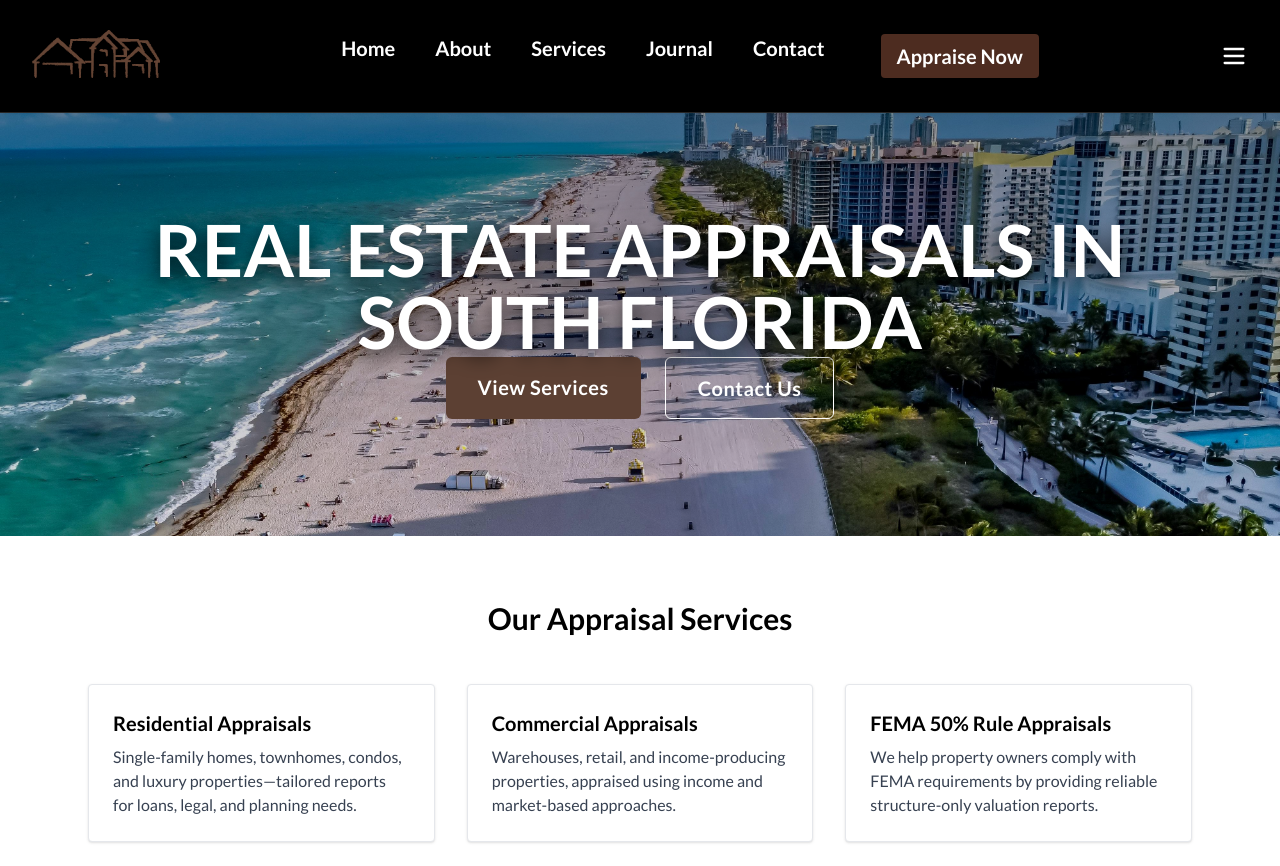
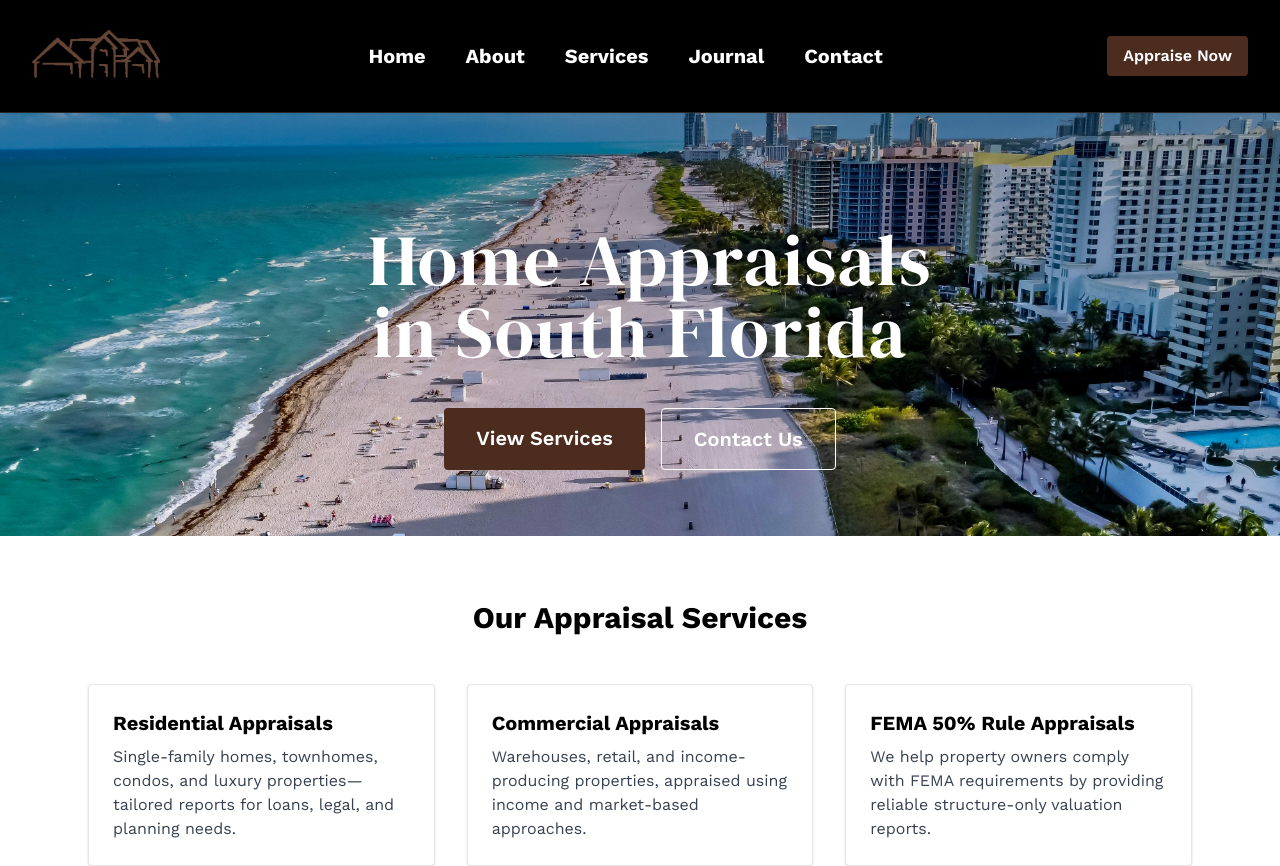
Before and after one commit to DaphneAcher/real-estate-appraisal, a React (Vite) app: page / in a window 1280 px wide. Shown: the top 866 px of the page. Built offline with nearby package versions, Linux system fonts and the light colour scheme.

Commit message:
fixed mobile bug, made navbar more aesthetic

```diff
--- a/index.html
+++ b/index.html
@@ -5,7 +5,10 @@
   <meta charset="UTF-8" />
   <link rel="icon" type="image/svg+xml" href="/home1.svg" />
   <meta name="viewport" content="width=device-width, initial-scale=1.0" />
-  <link href="https://fonts.googleapis.com/css2?family=Lato:wght@300;400;700&display=swap" rel="stylesheet">
+  <link
+    href="https://fonts.googleapis.com/css2?family=DM+Serif+Display&family=Work+Sans:wght@400;500;600;700&display=swap"
+    rel="stylesheet">
+
   <title>Wachstetter Enterprises</title>
 </head>
 
--- a/src/components/navbar.jsx
+++ b/src/components/navbar.jsx
@@ -7,34 +7,39 @@ export default function Navbar() {
     return (
         <>
         <nav className="bg-black border-b border-neutral-800 shadow-sm fixed top-0 left-0 right-0 z-50 font-sans text-white">
-            <div className="max-w-screen-xl flex justify-between items-center mx-auto px-8 py-6">
-                {/*Logo*/}
+        <div className="max-w-screen-xl mx-auto px-8 py-6 flex items-center justify-between">
+            {/* Logo */}
             <img src="/logoVector.svg" alt="Wachtstetter logo" className="h-16 w-auto" />
 
-                {/*Desktop Nav*/}
-                <div className="hidden md:flex gap-10 font-lato text-xl font-bold">
+            {/* Desktop Nav Links */}
+            <div className="hidden md:flex flex-1 justify-center gap-10 text-xl font-bold">
             <Link to="/" className="hover:text-blue-300 transition">Home</Link>
             <Link to="/about" className="hover:text-blue-300 transition">About</Link>
             <Link to="/services" className="hover:text-blue-300 transition">Services</Link>
             <Link to="/journal" className="hover:text-blue-300 transition">Journal</Link>
             <Link to="/contact" className="hover:text-blue-300 transition">Contact</Link>
+            </div>
 
-                    {/* CTA Button */}
+            {/* Desktop CTA */}
             <Link
             to="/order-form"
-                        className="ml-4 bg-[#4D2C20] hover:bg-yellow-500 text-white font-semibold px-4 py-2 rounded transition">Appraise Now</Link>
-                </div>
+            className="hidden md:block bg-[#4D2C20] hover:bg-yellow-500 text-white font-semibold px-4 py-2 rounded transition ml-4"
+            >
+            Appraise Now
+            </Link>
 
-                {/*Hamburger*/}
+            {/* Hamburger for Mobile */}
             <button
-                    onClick={()=>setIsOpen(!isOpen)}
-                    classname="md:hidden focus:outline-none"
+            onClick={() => setIsOpen(!isOpen)}
+            className="md:hidden focus:outline-none"
             aria-label="Toggle menu"
             >
-                    <svg className="w-t h-7" fill="none" stroke="currentColor" strokeWidth="2" viewBox="0 0 24 24">
-                        <path strokeLinecap="round" strokeLinejoin="round"
-                        d={isOpen ? "M6 18L18 6M6 6l12 12" : "M4 6h16M4 12h16M4 18h16"}/>
-
+            <svg className="w-7 h-7" fill="none" stroke="currentColor" strokeWidth="2" viewBox="0 0 24 24">
+                <path
+                strokeLinecap="round"
+                strokeLinejoin="round"
+                d={isOpen ? "M6 18L18 6M6 6l12 12" : "M4 6h16M4 12h16M4 18h16"}
+                />
             </svg>
             </button>
         </div>
@@ -42,13 +47,11 @@ export default function Navbar() {
         {/* Mobile Nav */}
         {isOpen && (
             <div className="md:hidden px-6 pb-6 space-y-4 text-lg font-semibold">
-                <Link to="/" onClick={() => setIsOpen(false)} className="block hover:text-blue-300">Home</Link>
+            <Link to="/" onClick={() => setIsOpen(false)} className="block hover:text-blue-300"> Home</Link>
             <Link to="/about" onClick={() => setIsOpen(false)} className="block hover:text-blue-300">About</Link>
             <Link to="/services" onClick={() => setIsOpen(false)} className="block hover:text-blue-300">Services</Link>
             <Link to="/journal" onClick={() => setIsOpen(false)} className="block hover:text-blue-300">Journal</Link>
             <Link to="/contact" onClick={() => setIsOpen(false)} className="block hover:text-blue-300">Contact</Link>
-
-                {/* Mobile CTA Button */}
             <Link
                 to="/order-form"
                 onClick={() => setIsOpen(false)}
@@ -58,9 +61,7 @@ export default function Navbar() {
             </Link>
             </div>
         )}
-
         </nav>
-
         </>
     )
 
--- a/src/index.css
+++ b/src/index.css
@@ -11,5 +11,5 @@ body,
 }
 
 body {
-  font-family: 'Lato', sans-serif;
+  font-family: 'Work Sans', sans-serif;
 }
--- a/src/pages/Home.jsx
+++ b/src/pages/Home.jsx
@@ -1,21 +1,30 @@
 import Quote from "../components/Quote"
+import { Link } from "react-router-dom";
+import heroImage from '/src/assets/hero1.jpg';
+
 
 export default function Home() {
   return (
     <>
-    <section className="relative h-[55vh] flex flex-col justify-center items-center text-center px-6 bg-cover bg-center bg-no-repeat" style={{ backgroundImage: "url('/src/assets/hero1.jpg')" }}>
-      <div className="absolute inset-0 bg-gradient-to-b from-black/40 to-black/10 z-0"></div>
-      <div className="relative z-10 px-6">
-        <h1 className="text-3xl sm:text-4xl md:text-6xl lg:text-7xl font-extrabold text-white drop-shadow-[0_6px_10px_rgba(0,0,0,0.85)]">
-            REAL ESTATE APPRAISALS IN SOUTH FLORIDA</h1>
-          <div className="flex gap-6 justify-center">
-            <a href="/services" className="bg-[#5C4033] hover:bg-[#D4AF37] text-white text-lg md:text-xl px-8 py-4 rounded-md font-semibold tracking-wide">
-              View Services
-            </a>
-            <a href="/contact" className="border border-white text-white text-lg md:text-xl px-8 py-4 rounded-md font-semibold tracking-wide">
-              Contact Us
-            </a>
-          </div>
+    <section className="h-[55vh] relative flex items-start justify-center pt-32 text-white bg-cover bg-center" style={{ backgroundImage: `url(${heroImage})` }}>
+      {/* Gradient Overlay */}
+      <div className="absolute inset-0 bg-gradient-to-b from-black/30 to-transparent z-0"></div>
+
+      {/* Text Block */}
+      <div className="relative z-10 max-w-xl mx-auto px-4 text-center">
+        <h1 className="font-serif text-white text-4xl sm:text-5xl md:text-6xl lg:text-7xl font-light leading-snug tracking-wide mb-10 w-full max-w-[28rem] sm:max-w-[32rem] md:max-w-[36rem] mx-auto text-center">
+          <span className="whitespace-nowrap">Home Appraisals</span><br />
+          <span className="block whitespace-nowrap">in South Florida</span>
+        </h1>
+
+        <div className="flex justify-center gap-4">
+          <Link to="/services" className="bg-[#4D2C20] hover:bg-yellow-600 text-white text-lg sm:text-xl px-6 sm:px-8 py-3 sm:py-4 rounded font-semibold transition">
+            View Services
+          </Link>
+          <Link to="/contact" className="border border-white hover:bg-white hover:text-black text-white text-lg sm:text-xl px-6 sm:px-8 py-3 sm:py-4 rounded font-semibold transition">
+            Contact Us
+          </Link>
+        </div>
       </div>
     </section>
 
--- a/tailwind.config.js
+++ b/tailwind.config.js
@@ -6,8 +6,9 @@ export default {
   ],
   theme: {
     extend: {
-      fontFamily: {
-        lato: ['Lato', 'sans-serif'],
+    fontFamily: {
+        serif: ['"DM Serif Display"', 'serif'],
+        sans: ['"Work Sans"', 'sans-serif'],
       },
     },
   },
```
Also changed, not shown: 1 other file (tests, documents, lock files or other folders). Lines whose indentation alone changed are shown as unchanged.
